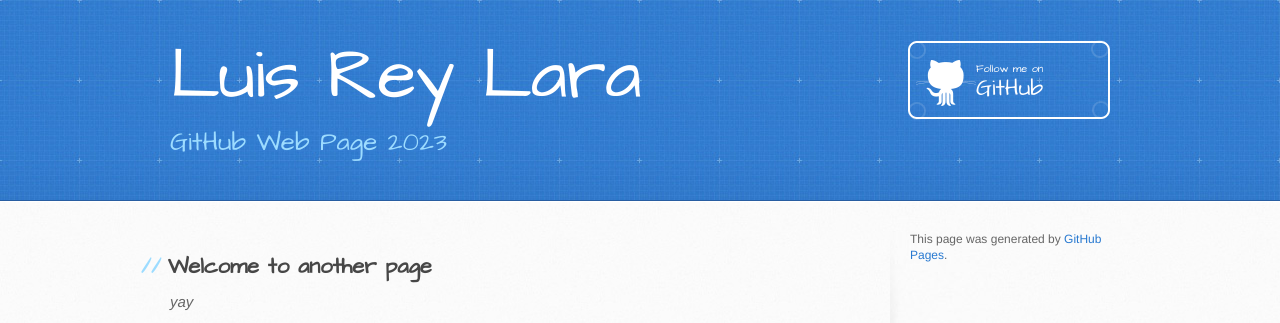
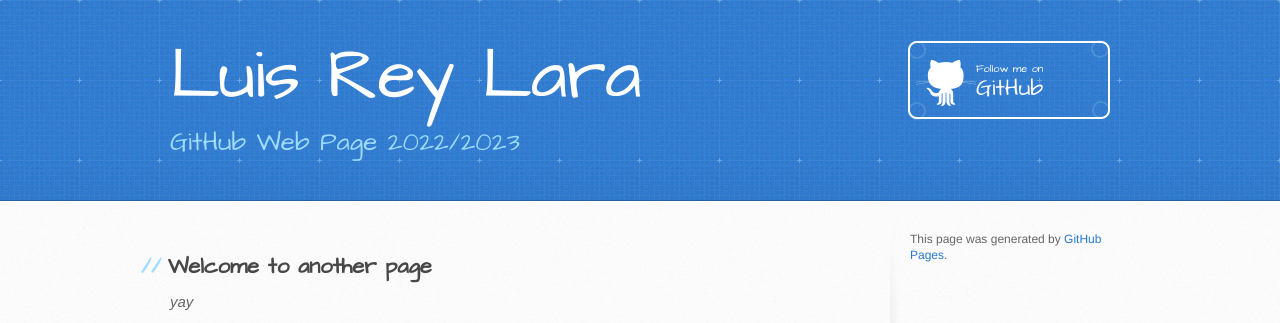
Before and after one commit to luisreylara/luisreylara.github.io, a Jekyll site: the page built from docs/another-page.md, in a window 1280 px wide. Shown: the top 323 px of the page. Built offline with Jekyll 4.4.1, drawn with Linux system fonts in a browser that asks for light colours; our own code applies the rules of GitHub Pages for plain Markdown files.

Commit message:
prueba de gh-pages

```diff
--- a/docs/_config.yml
+++ b/docs/_config.yml
@@ -1,5 +1,5 @@
 title: Luis Rey Lara
-description: GitHub Web Page 2023
+description: GitHub Web Page 2022/2023
 show_downloads: false
 google_analytics:
 theme: jekyll-theme-architect
```
